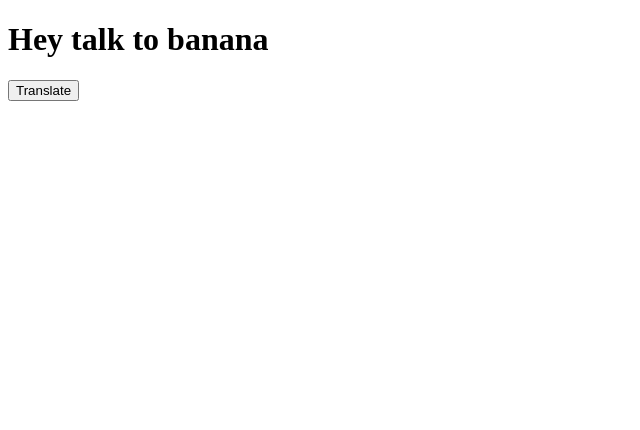
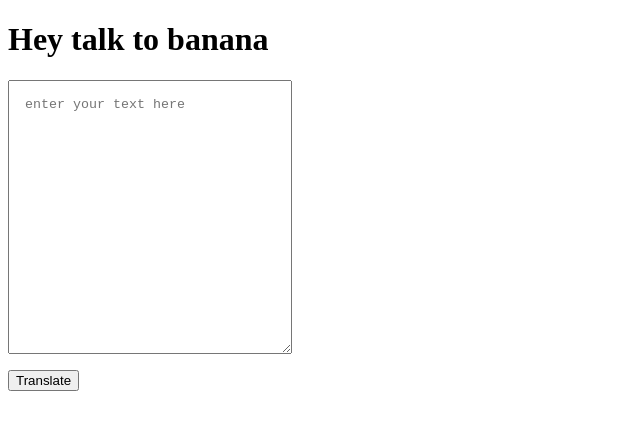
Before and after one commit to poonammohata/BananaSpeaks, a plain HTML site: page index.html in a window 1280 px wide. Shown: the whole page, without its empty margins (0-640 px from the left). Drawn offline with Linux system fonts and the light colour scheme.

Commit message:
textarea input created input box and showing text on clicking button

```diff
--- a/app.js
+++ b/app.js
@@ -1,5 +1,7 @@
 var btnTranslate=document.querySelector("#btn-translate");
+var textInput=document.querySelector("#text-input");
+
 
 btnTranslate.addEventListener("click",function clickEventHandler(){
-    console.log("clicked");
+    console.log(textInput.value);
 })
--- a/index.html
+++ b/index.html
@@ -4,10 +4,20 @@
     <meta charset="UTF-8">
     <meta name="viewport" content="width=device-width, initial-scale=1.0">
     <title>BananaSpeaks</title>
+    <style>
+        textarea{
+            display: block;
+            margin: 1rem 0rem;
+            width: 250px;
+            height: 30vh;
+            padding: 1rem;
+        }
+    </style>
 
 </head>
 <body>
     <h1>Hey talk to banana</h1>
+    <textarea id="text-input" placeholder="enter your text here"></textarea>
     <button id="btn-translate">Translate</button>
 
     <script src="app.js" type="text/javascript"></script>
```
